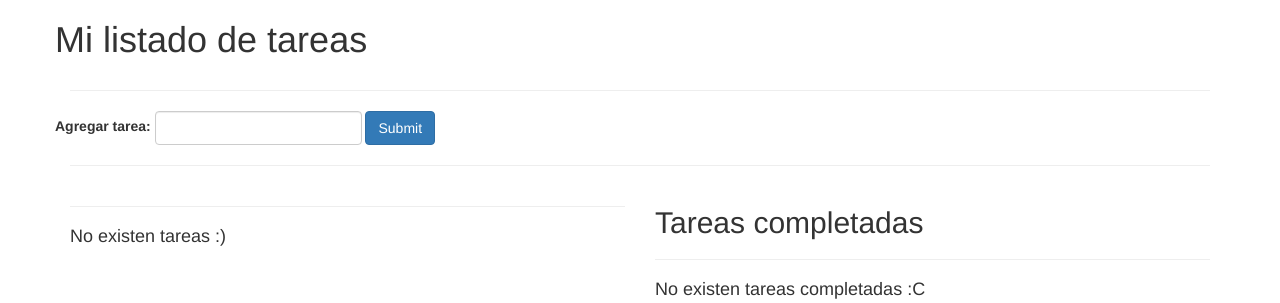
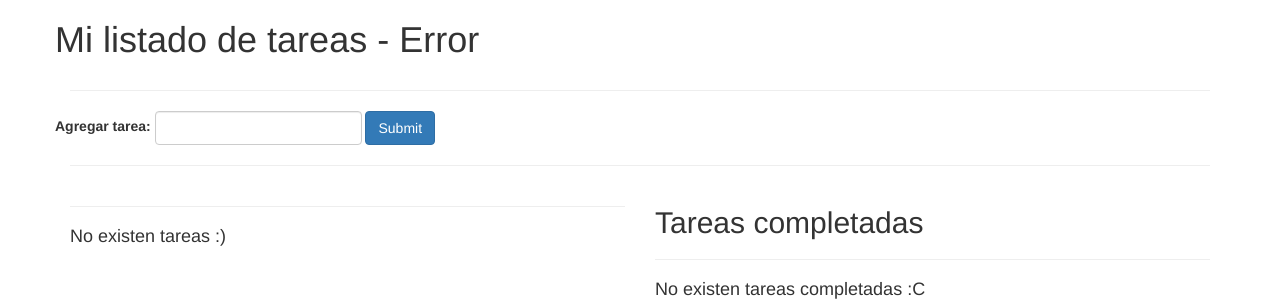
Before and after one commit to storress/todo_list, a Django app: template todolist/templates/todolist/index.html in a window 1280 px wide. Shown: the top 303 px of the page. Run offline with Django 3.2, Linux system fonts and the light colour scheme; the template is opened without the code that fills it, so the values that code supplies are empty; some libraries are stand-ins or nearby versions.

Commit message:
Probando a Travis

```diff
--- a/todolist/templates/todolist/index.html
+++ b/todolist/templates/todolist/index.html
@@ -9,7 +9,7 @@
 <body>
     <div class="container">
         <div class="row">
-            <h1> Mi listado de tareas</h1>
+            <h1> Mi listado de tareas - Error</h1>
         </div>
         <hr>
         <div class="row">
--- a/todolist/tests.py
+++ b/todolist/tests.py
@@ -160,3 +160,4 @@ class TestPreventDuplicatedPendingTask(TestCase):
         self.assertNotEqual(tasks_len0, tasks_len1)
         self.assertNotEqual(tasks_len0, tasks_len2)
         self.assertEqual(tasks_len1, tasks_len2)
+        self.asssertEquals(True, False)
```
